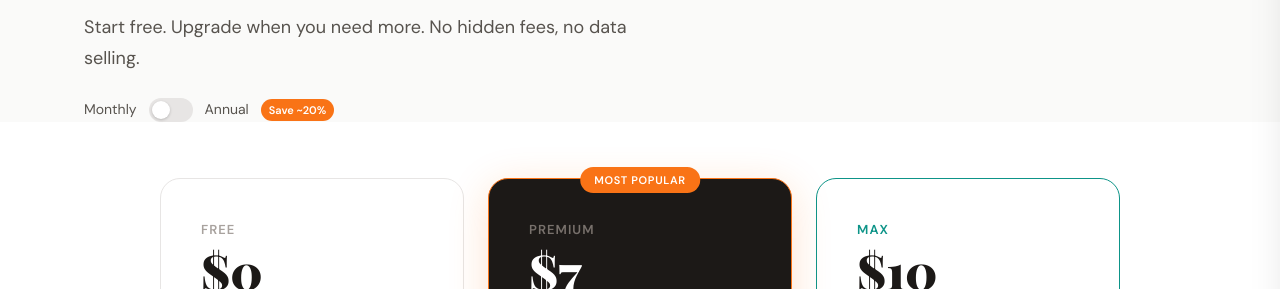
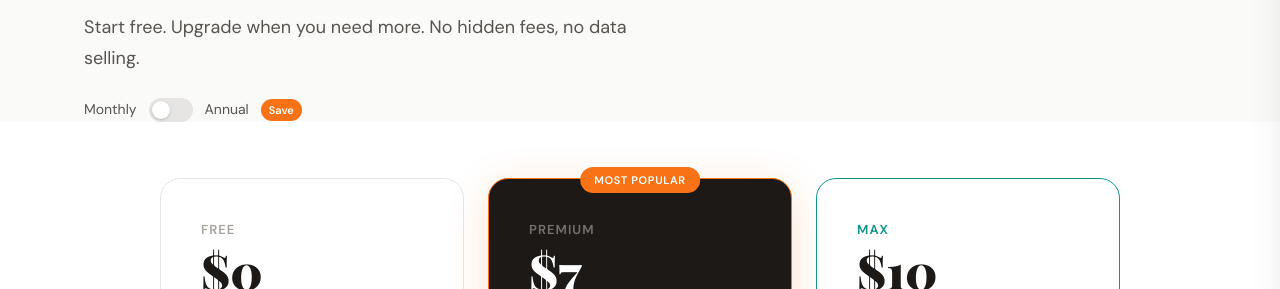
Before and after one commit to bgerlach463/recipehq-site, a Jekyll site: the page built from pricing/index.html, in a window 1280 px wide and 900 px high. Shown: the part 232-521 px from the top of the window. Built offline with Jekyll 4.4.1, drawn with Linux system fonts in a browser that asks for light colours.

Commit message:
Remove discount percentages — show prices, not math
Co-Authored-By: Claude Opus 4.6 (1M context) <noreply@anthropic.com>

```diff
--- a/pricing/index.html
+++ b/pricing/index.html
@@ -74,9 +74,9 @@ body_scripts: |
       const track = document.getElementById('billing-toggle');
       track.classList.toggle('on', isAnnual);
       document.getElementById('basic-price').textContent  = isAnnual ? '$5'  : '$7';
-      document.getElementById('basic-annual').textContent = isAnnual ? 'Billed $60/year \u2014 save ~29%' : '\u00a0';
+      document.getElementById('basic-annual').textContent = isAnnual ? 'Billed $60/year' : '\u00a0';
       document.getElementById('pro-price').textContent    = isAnnual ? '$8' : '$10';
-      document.getElementById('pro-annual').textContent   = isAnnual ? 'Billed $96/year \u2014 save ~20%' : '\u00a0';
+      document.getElementById('pro-annual').textContent   = isAnnual ? 'Billed $96/year' : '\u00a0';
     }
 
     /* -- FAQ Accordion -- */
@@ -97,7 +97,7 @@ body_scripts: |
           <div class="toggle-knob"></div>
         </div>
         <span style="color:var(--mid)">Annual</span>
-        <span class="save-pill">Save ~20%</span>
+        <span class="save-pill">Save</span>
       </div>
     </div>
   </div>
```
